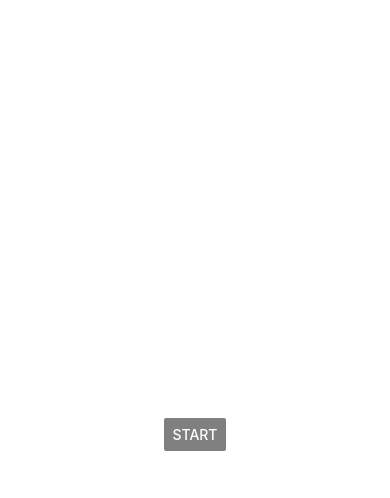
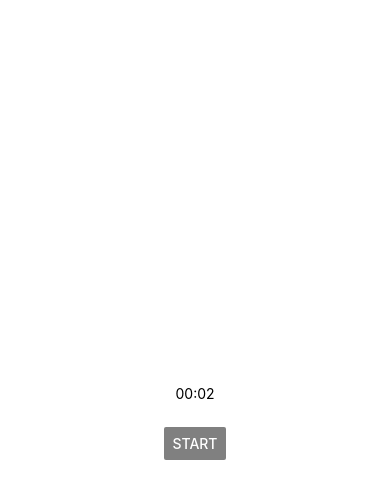
Before and after one commit to PraveenMathew92/desktop-pomodoro, a React Native app: screen / in a window 390 px wide. Both pictures are taken after a click on the button "START". Shown: the top 498 px of the page. Built offline with nearby package versions, Linux system fonts and the light colour scheme.

Commit message:
Start timer only on button press

```diff
--- a/App.js
+++ b/App.js
@@ -1,11 +1,18 @@
 import { StatusBar } from 'expo-status-bar';
 import { Button, StyleSheet, Text, View } from 'react-native';
+import { useState } from 'react';
+import Timer from './src/Timer';
+
 
 export default function App() {
+  const [disabled, setDisabled] = useState(true);
+  const time = {minutes: 0, seconds: 0}
+
   return (
     <View style={styles.container}>
+      { !disabled && <Timer />}
       <View style={styles.button}>
-        <Button title='START' color='gray' />
+        <Button title='START' color='gray' onPress={() => setDisabled(false)}/>
       </View>
       <StatusBar style="auto" />
     </View>
--- /dev/null
+++ b/src/Timer.js
@@ -0,0 +1,27 @@
+import { Text } from 'react-native';
+import { useState } from 'react';
+
+const MILLLISECONDS_IN_ONE_SECOND = 1000
+const NUMBER_OF_SECONDS_IN_ONE_MINUTE = 60
+
+const incrementTimer = (time) => {
+  const nextSecond = time.seconds + 1;
+  if(nextSecond >= NUMBER_OF_SECONDS_IN_ONE_MINUTE) {
+    const minutes = Math.floor(nextSecond/NUMBER_OF_SECONDS_IN_ONE_MINUTE) + time.minutes;
+    const seconds = (nextSecond)%NUMBER_OF_SECONDS_IN_ONE_MINUTE;
+    return {minutes, seconds};
+  }
+
+  return {minutes: time.minutes, seconds: nextSecond};
+}
+
+function Timer () {
+    const [time, setTime] = useState({minutes: 0, seconds: 0});
+    setTimeout(() => setTime(incrementTimer(time)), MILLLISECONDS_IN_ONE_SECOND)
+
+    return (
+        <Text testID="timer">{time.minutes.toString().padStart(2, '0')}:{time.seconds.toString().padStart(2, '0')}</Text>
+    );
+}
+
+export default Timer;
```
Also changed, not shown: 1 other file (tests, documents, lock files or other folders).
